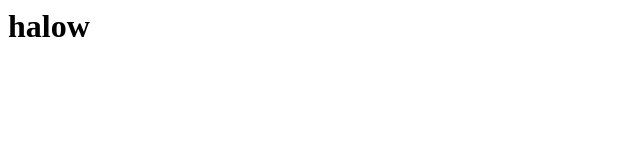
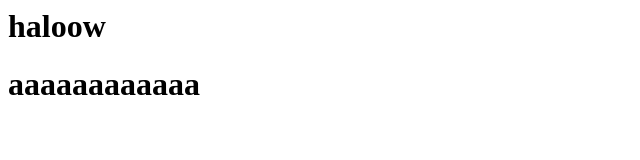
Before and after one commit to florasija/florasija.github.io, a plain HTML site: page index.html in a window 1280 px wide. Shown: the whole page, without its empty margins (0-640 px from the left). Drawn offline with Linux system fonts and the light colour scheme.

Commit message:
update baris

```diff
--- a/index.html
+++ b/index.html
@@ -1 +1,2 @@
-<h1>halow</h1>
+<h1>haloow</h1>
+<h1>aaaaaaaaaaaa</h1>
```
